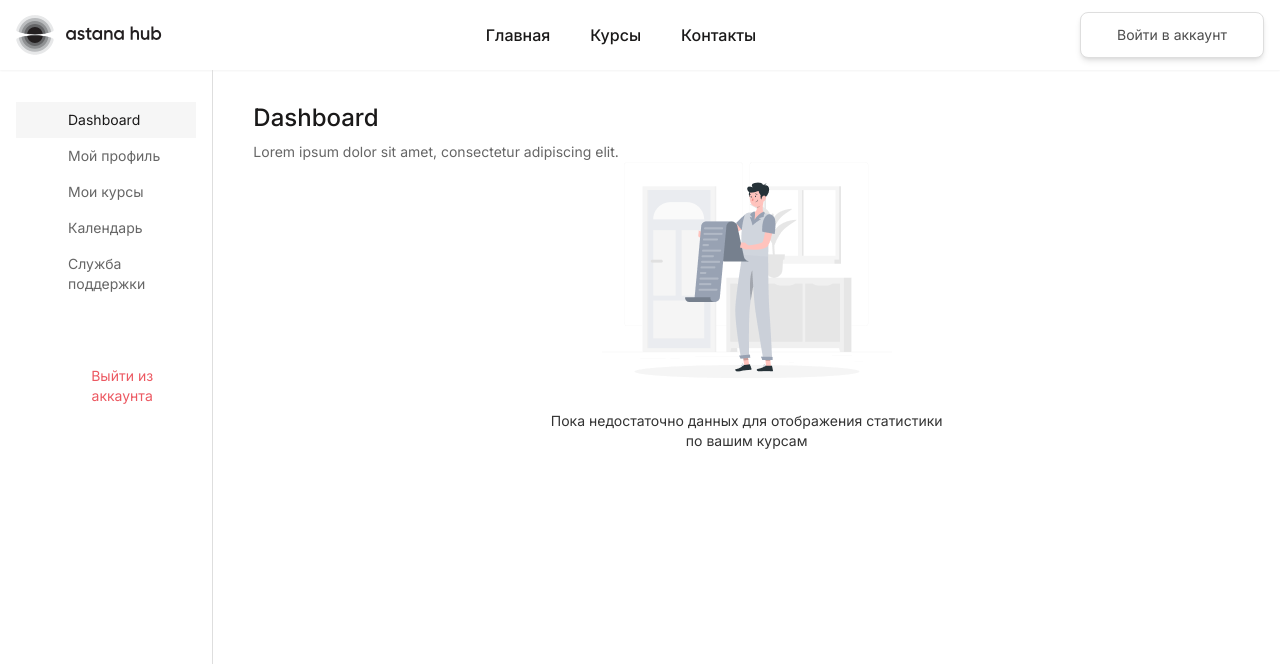
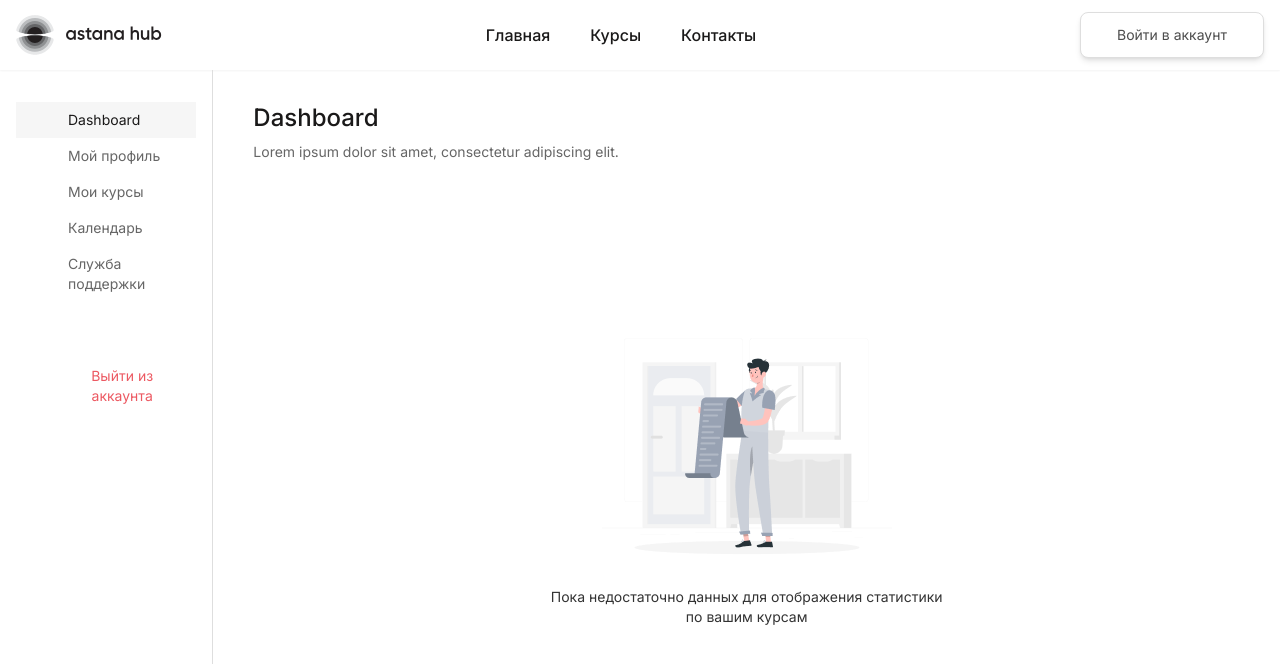
Before and after one commit to drakeaifoce/lms-hub-client, a Next.js app: page /profile/dashboard in a window 1280 px wide. Shown: the top 664 px of the page. Built offline with nearby package versions, Linux system fonts and the light colour scheme; some icons are missing.

Commit message:
someshit

```diff
--- a/src/pages/profile/dashboard.jsx
+++ b/src/pages/profile/dashboard.jsx
@@ -6,14 +6,14 @@ export default function Dashboard() {
   return (
     <Layout footerHidden={true}>
       <ProfileLayout>
-        <div className="flex flex-col">
+        <div className="flex min-h-full flex-col">
           <article className="flex flex-col gap-2">
             <h1 className="text-2xl font-medium text-black-100">Dashboard</h1>
             <p className="text-sm font-normal text-black-60">
               Lorem ipsum dolor sit amet, consectetur adipiscing elit.
             </p>
           </article>
-          <article className="mx-auto flex h-screen flex-col items-center gap-8">
+          <article className="mx-auto my-44 flex min-h-full flex-col items-center gap-8">
             <Image
               width={290}
               height={216}
```
